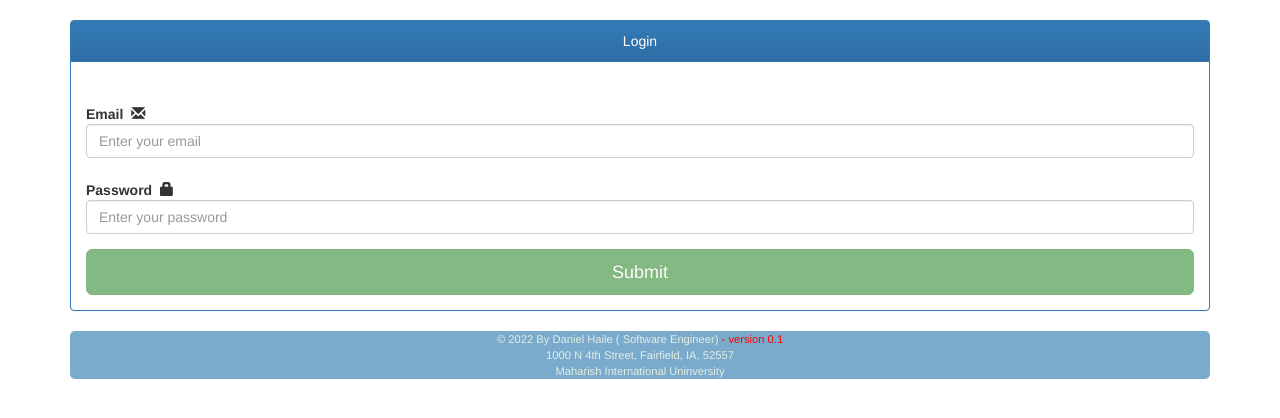
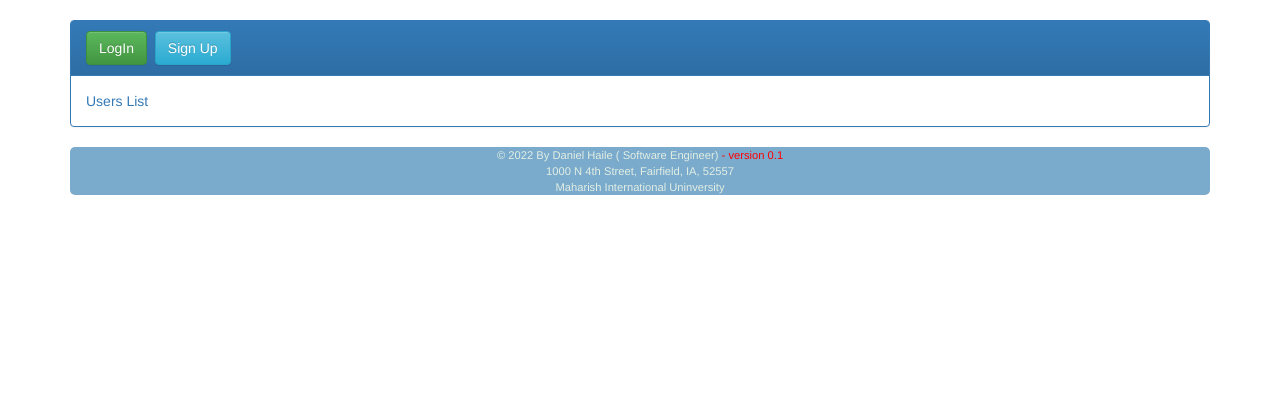
Before and after one commit to daniel2haile/myReport, an Angular app in the folder dannyApp/: page /admindashboard in a window 1280 px wide. Before the commit this address led to /login. Shown: the top 418 px of the page. Built offline with nearby package versions, Linux system fonts and the light colour scheme.

Commit message:
commit lazy loading changes...

```diff
--- a/dannyApp/src/app/app-routing.module.ts
+++ b/dannyApp/src/app/app-routing.module.ts
@@ -32,13 +32,21 @@ const USER_ROUTES: Routes = [
         (m) => m.UserDashboardModule
       ),
   },
+
+  {
+    path: 'profile/:user_id',
+    loadChildren: () =>
+      import('./dashboards/admin-dashboard/admin-dashboard.module').then(
+        (m) => m.AdminDashboardModule
+      ),
+  },
   {
     path: 'admindashboard',
     loadChildren: () =>
       import('./dashboards/admin-dashboard/admin-dashboard.module').then(
         (m) => m.AdminDashboardModule
       ),
-    canActivate: [AuthGuard],
+    // canActivate: [AuthGuard],
   },
 ];
 
--- a/dannyApp/src/app/dashboards/admin-dashboard/admin-dashboard.component.html
+++ b/dannyApp/src/app/dashboards/admin-dashboard/admin-dashboard.component.html
@@ -18,6 +18,6 @@
   </div>
 
   <div class="panel-body">
- <a [routerLink]="['/userslist']">Users List</a>
+ <a [routerLink]="['/admindashboard/userslist']">Users List</a>
   </div>
 </div>
--- a/dannyApp/src/app/users-list-component/userlist.component.html
+++ b/dannyApp/src/app/users-list-component/userlist.component.html
@@ -30,7 +30,7 @@
           <td>{{ user.firstname }}</td>
           <td>{{ user.lastname }}</td>
 
-          <a style="color: blue" [routerLink]="['/profile', user._id]"
+          <a style="color: blue" [routerLink]="['/admindashboard/userslist/profile', user._id]"
             >User Details</a
           >
           ||
```
Also changed, not shown: dannyApp/src/app/dashboards/admin-dashboard/admin-dashboard.module.ts (+12 -9 lines), dannyApp/src/app/dashboards/user-dashboard/user-dashboard.module.ts (+4 -4 lines).
